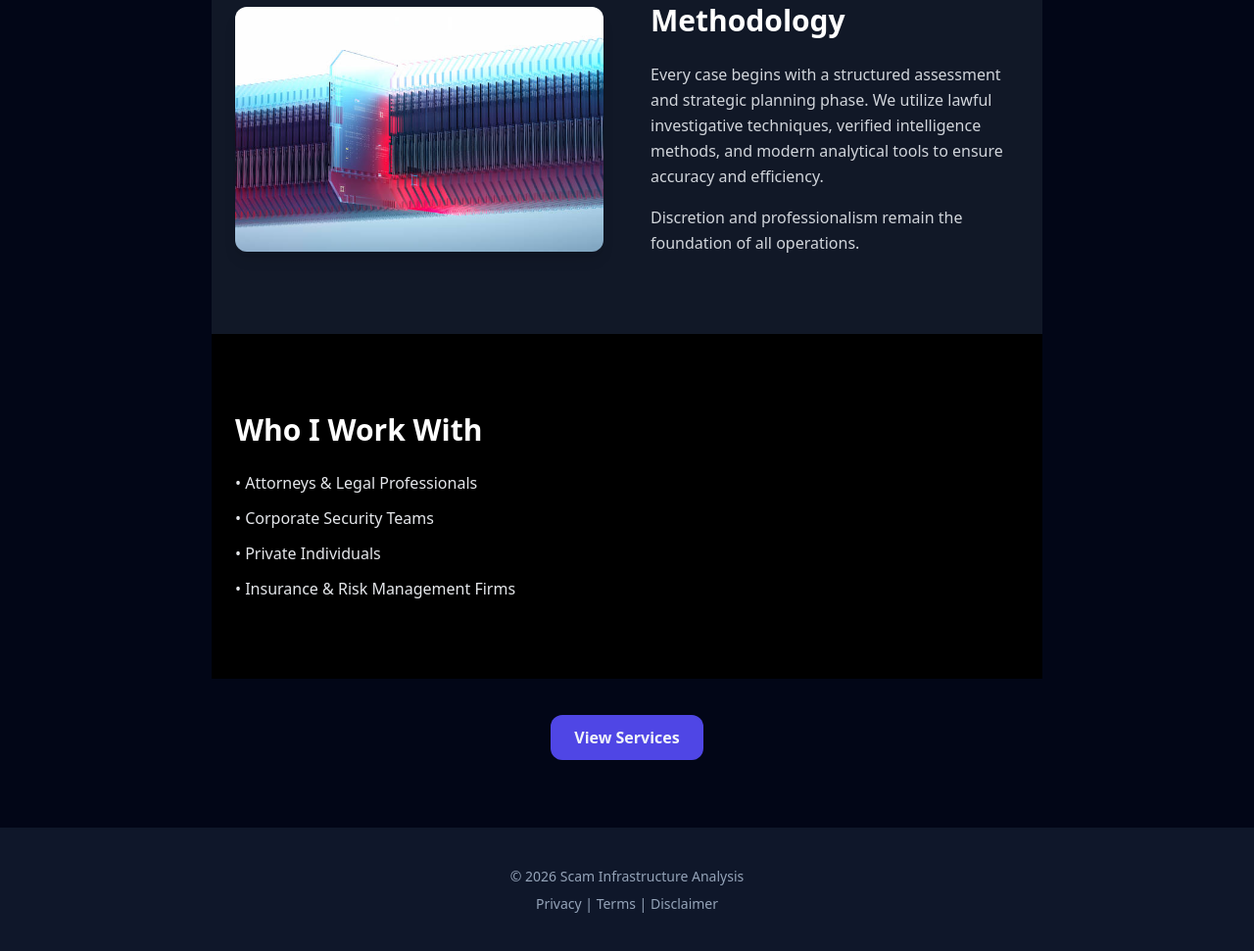
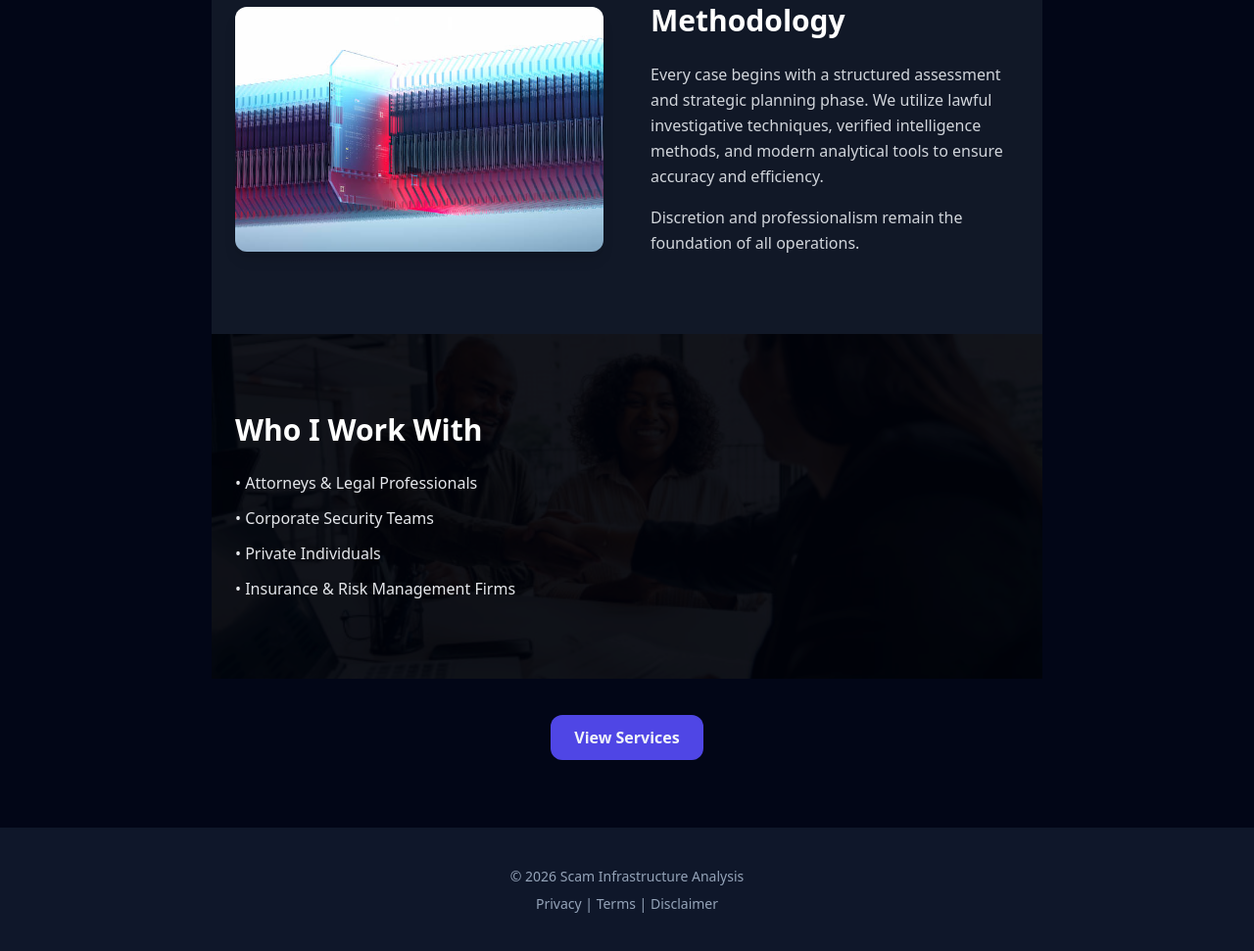
Before and after one commit to jbanks7220/scam-analysis-payportal, a website: page about.html in a window 1280 px wide. Shown: the part 724-1695 px from the top of the page at 98% size. Drawn offline with nearby package versions, Linux system fonts and the light colour scheme.

Commit message:
Update about.html

```diff
--- a/about.html
+++ b/about.html
@@ -88,11 +88,11 @@ My work focuses on identifying and documenting the technical ecosystems behind o
 <section class="relative py-20 text-white overflow-hidden">
 
   <!-- Background -->
-  <div class="absolute inset-0">
+  <div class="absolute inset-0 bg-black opacity-60">
     <img src="assets/images/clients-bg.jpg"
          alt="Professional clients"
          class="w-full h-full object-cover opacity-30">
-    <div class="absolute inset-0 bg-black"></div>
+    <div class="absolute inset-0 bg-black opacity-60"></div>
   </div>
 
   <!-- Content -->
```
